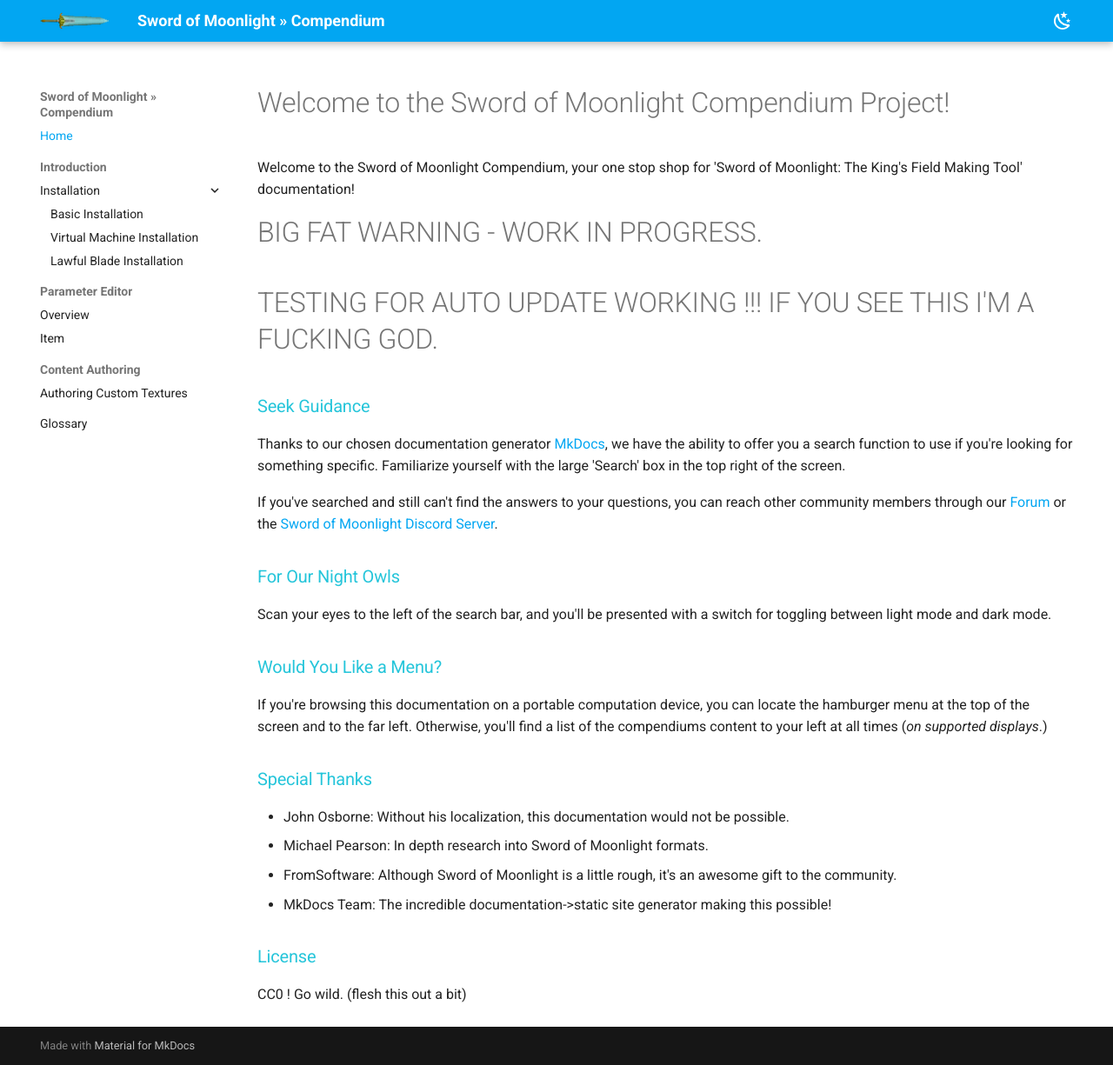
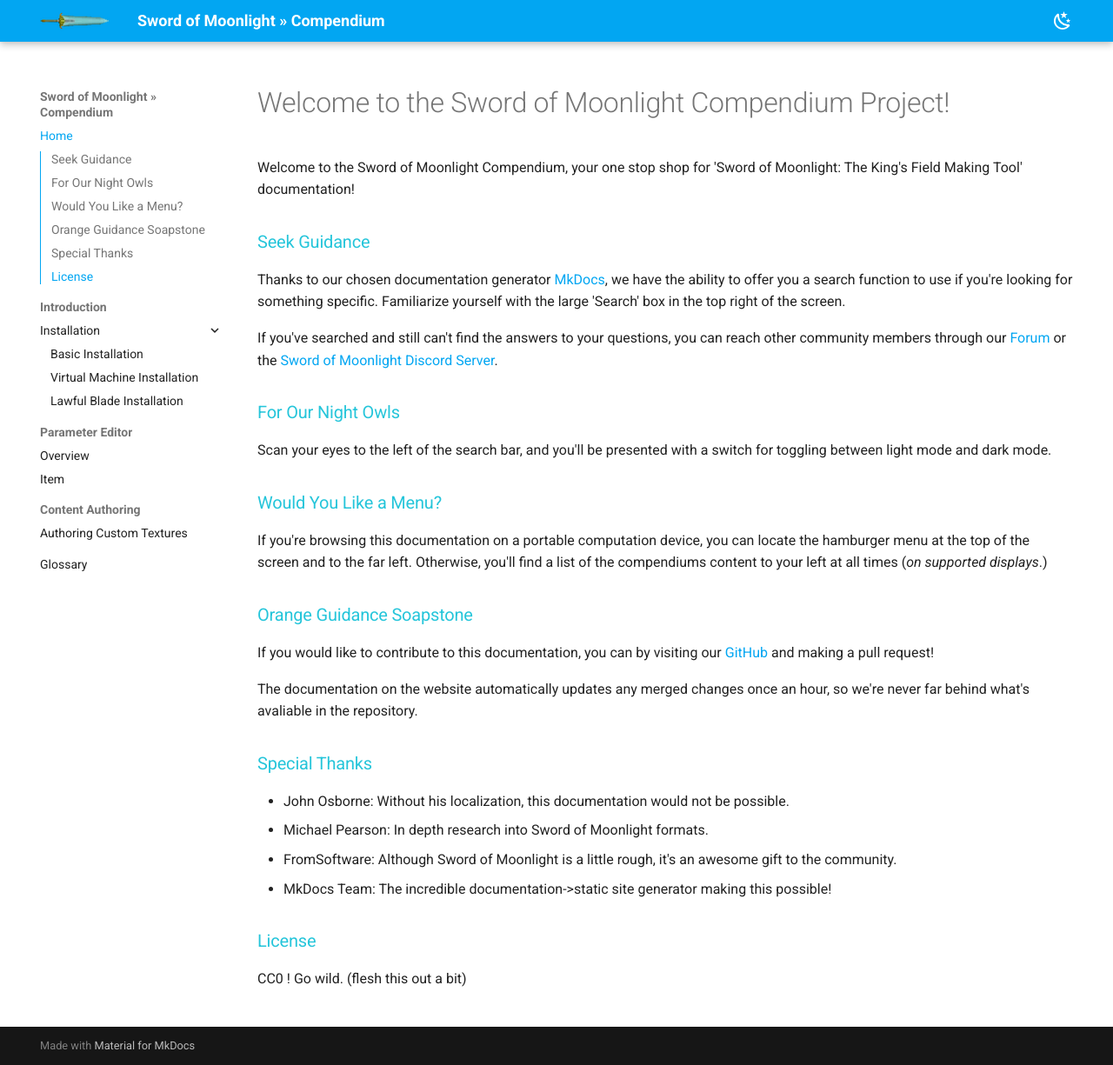
Before and after one commit to Sword-of-Moonlight/docs-of-moonlight, an MkDocs documentation site: the page built from source/docs/index.md, in a window 1280 px wide and 1225 px high. Shown: the whole window at 87% size. Built offline with MkDocs 1.6.1 and Material for MkDocs 9.7.7, drawn with Linux system fonts in a browser that asks for light colours.

Commit message:
Add a section to home about contributing

```diff
--- a/source/docs/index.md
+++ b/source/docs/index.md
@@ -1,8 +1,5 @@
 # Welcome to the Sword of Moonlight Compendium Project!
 Welcome to the Sword of Moonlight Compendium, your one stop shop for 'Sword of Moonlight: The King's Field Making Tool' documentation!
-
-# BIG FAT WARNING - WORK IN PROGRESS.
-# TESTING FOR AUTO UPDATE WORKING !!! IF YOU SEE THIS I'M A FUCKING GOD.
 
 ### Seek Guidance
 Thanks to our chosen documentation generator [MkDocs](https://www.mkdocs.org/), we have the ability to offer you a search function to use if you're looking for something specific. Familiarize yourself with the large 'Search' box in the top right of the screen.
@@ -15,6 +12,11 @@ Scan your eyes to the left of the search bar, and you'll be presented with a swi
 ### Would You Like a Menu?
 If you're browsing this documentation on a portable computation device, you can locate the hamburger menu at the top of the screen and to the far left. Otherwise, you'll find a list of the compendiums content to your left at all times (*on supported displays*.)
 
+### Orange Guidance Soapstone
+If you would like to contribute to this documentation, you can by visiting our [GitHub](https://github.com/Sword-of-Moonlight/docs-of-moonlight) and making a pull request!
+
+The documentation on the website automatically updates any merged changes once an hour, so we're never far behind what's avaliable in the repository.
+
 ### Special Thanks
 - John Osborne: Without his localization, this documentation would not be possible.
 - Michael Pearson: In depth research into Sword of Moonlight formats.
```
